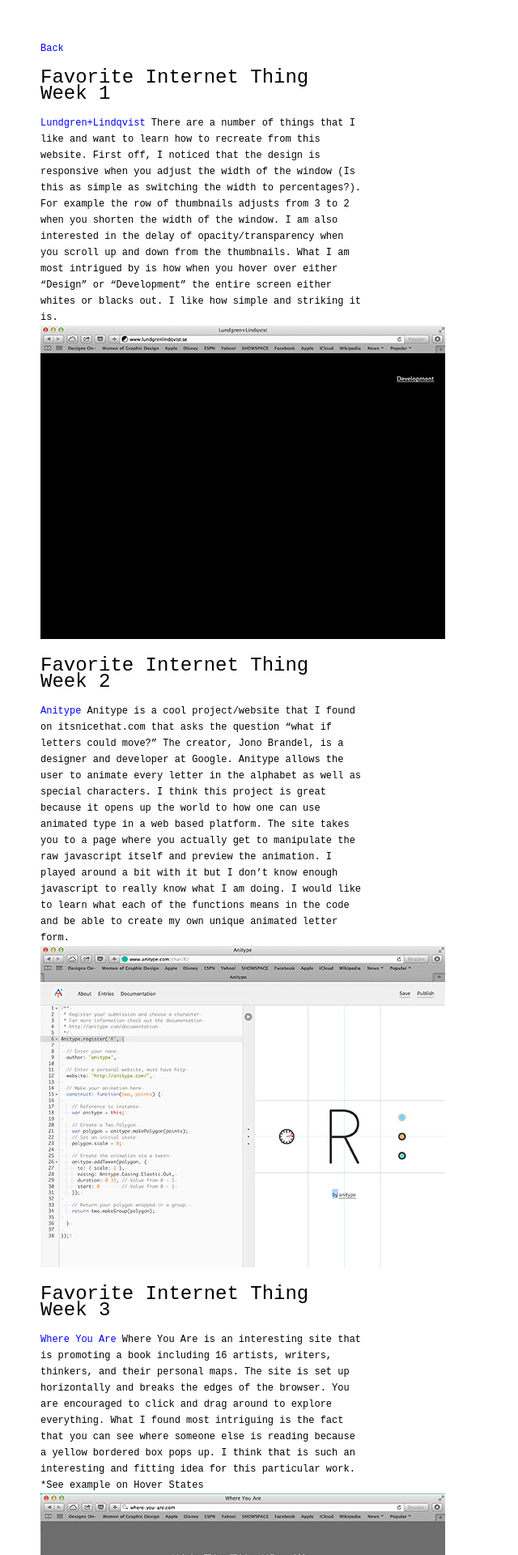
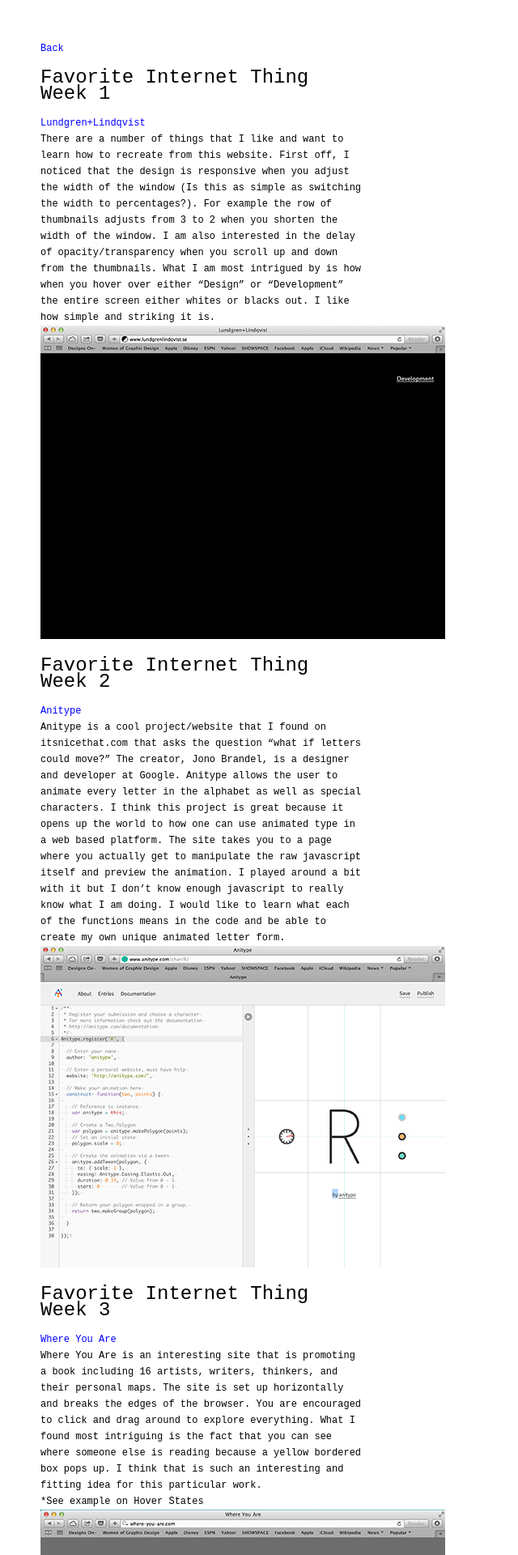
Before and after one commit to amcmicken/jekyll2, a Jekyll site: the page built from _posts/2014-01-01-favorite-internet-things.md, in a window 1280 px wide. Shown: the top 1920 px of the page at 81% size, without its empty margins (0-640 px from the left). Built offline with Jekyll 4.4.1, drawn with Linux system fonts in a browser that asks for light colours.

Commit message:
update <br>

```diff
--- a/_posts/2014-01-01-favorite-internet-things.md
+++ b/_posts/2014-01-01-favorite-internet-things.md
@@ -9,56 +9,56 @@
 
 # Favorite Internet Thing Week 1
 
-[Lundgren+Lindqvist](http://www.lundgrenlindqvist.se)
+[Lundgren+Lindqvist](http://www.lundgrenlindqvist.se)<br>
 There are a number of things that I like and want to learn how to recreate from this website. First off, I noticed that the design is responsive when you adjust the width of the window (Is this as simple as switching the width to percentages?). For example the row of thumbnails adjusts from 3 to 2 when you shorten the width of the window. I am also interested in the delay of opacity/transparency when you scroll up and down from the thumbnails. What I am most intrigued by is how when you hover over either "Design" or "Development" the entire screen either whites or blacks out. I like how simple and striking it is.
 ![Image]({{ site.baseurl }}/assets/imgs/1.1.jpg)
 
 # Favorite Internet Thing Week 2
 
-[Anitype](http://www.anitype.com)
+[Anitype](http://www.anitype.com)<br>
 Anitype is a cool project/website that I found on itsnicethat.com that asks the question "what if letters could move?" The creator, Jono Brandel, is a designer and developer at Google. Anitype allows the user to animate every letter in the alphabet as well as special characters. I think this project is great because it opens up the world to how one can use animated type in a web based platform. The site takes you to a page where you actually get to manipulate the raw javascript itself and preview the animation. I played around a bit with it but I don't know enough javascript to really know what I am doing. I would like to learn what each of the functions means in the code and be able to create my own unique animated letter form.
 ![Image]({{ site.baseurl }}/assets/imgs/2.jpg)
 
 # Favorite Internet Thing Week 3
 
-[Where You Are](http://where-you-are.com)
+[Where You Are](http://where-you-are.com)<br>
 Where You Are is an interesting site that is promoting a book including 16 artists, writers, thinkers, and their personal maps. The site is set up horizontally and breaks the edges of the browser. You are encouraged to click and drag around to explore everything. What I found most intriguing is the fact that you can see where someone else is reading because a yellow bordered box pops up. I think that is such an interesting and fitting idea for this particular work. <br>
 *See example on Hover States
 ![Image]({{ site.baseurl }}/assets/imgs/3.jpg)
 
 # Favorite Internet Thing Week 4
 
-[Il-Ho Jung](http://www.il-ho.com)
+[Il-Ho Jung](http://www.il-ho.com)<br>
 Il-Ho Jung has a lot of interesting transitions and animations that he uses and I think are very effective. When moving from page to page he has a nice shutter (or close blind) effect. He uses the mark of the diamond repeatedly on his website. For example the navigation at the bottom of the screen as well as in the middle of the screen when moving from project to project. Also, when you hover over that middle diamond a large diamond appears and inside of it is a closeup preview of the project to come. I think because his images are full bleed he is able to play around with and have more fun with details like transitions and navigation while still allowing the site to not look cluttered or overdone.!
 ![Image]({{ site.baseurl }}/assets/imgs/4.jpg)
 
 # Favorite Internet Thing Week 5
 
-[One Iota](http://oneiota.com)
+[One Iota](http://oneiota.com)<br>
 One Iota is a coffee brewing company. I chose this website because of the intro page. I loved the wave it was interactive where the viewer had to put the letters in the right spot. I would love to learn how that little piece was coded. I am sure it is much more complicated than how it looks on the surface.
 ![Image]({{ site.baseurl }}/assets/imgs/5.jpg)
 
 # Favorite Internet Thing Week 6
 
-[Nous Vous](http://nousvous.eu)
+[Nous Vous](http://nousvous.eu)<br>
 Nous Vous just released their delightfully new website that allows you to navigate it through your arrow keys. Immediately once loading the website, a subtle notification pops up in the center of the screen and lets you know that you can use your keys. As you start to push different arrows you get to navigate the site and a nice, refreshing manner that is similar to instagram where you could easily get lost in the work. I not also like it on a UX/UI level but also just on a purely visual way as well. While the current project is in the center of the screen, you see just a sliver of the other projects at the edges of the website.
 ![Image]({{ site.baseurl }}/assets/imgs/6.jpg)
 
 # Favorite Internet Thing Week 7
 
-[Geoffrey Lillemon](http://www.geoffreylillemon.com)
+[Geoffrey Lillemon](http://www.geoffreylillemon.com)<br>
 Geoffrey Lillemon is known as a crazy, creative, and highly creepy designer so it is no surprise that is website is just that. I would say that is is hard to navigate but I am saying that as a positive trait. It is synonymous to the style of his design/artwork. You navigate through his videos are buy hitting the spacebar for a certain period of time. The longer you hold the space bar down, the faster the videos are shuffled through.
 ![Image]({{ site.baseurl }}/assets/imgs/7.jpg)
 
 # Favorite Internet Thing Week 8
 
-[History](http://1979.la/history)
+[History](http://1979.la/history)<br>
 History is a cool way to have a fully text based website be intriguing and interesting. Often times text based website can be boring and loose a users attention, but History highlights in different colors that encourage you to hover over those parts and see an action/image. Instead of being creative with the visual aesthetic of the text itself, History decided to add media elements in the background. I found it really lovely. It really opened my eyes to the possibilities of text based web work.
 ![Image]({{ site.baseurl }}/assets/imgs/8.jpg)
 
 # Favorite Internet Thing Week 9
 
-[Samuel Rivers-Moore - Archive Website](http://www.samuelriversmoore.net)
+[Samuel Rivers-Moore - Archive Website](http://www.samuelriversmoore.net)<br>
 Samuel Rivers is a graphic designer whose website references back to the 90's. He uses default fonts, icons and colors for the index page that brings you back to the early internet days. While there are many designers these days that reference this type of default imagery, I found this one particularly successful. I think it is the level of detail that makes this one different from the others. I also visually enjoy the additional elements of youtube and contemporary transitions.
 ![Image]({{ site.baseurl }}/assets/imgs/9.png)
 
@@ -70,31 +70,31 @@
 
 # Favorite Internet Thing Week 11
 
-[Ondo](http://ondo.tv/1st/)
+[Ondo](http://ondo.tv/1st/)<br>
 Ondo is a visually pleasureful website that makes great use of scrolling. What I love most about the scrolling is that it seems to be speed/touch sensitive. So basically the faster you scroll the faster it scrolls. It seems like they are using a lot of javascript. I also enjoyed how the scrolling was connected to the globe in the center of the page as well.
 ![Image]({{ site.baseurl }}/assets/imgs/11.jpg)
 
 # Favorite Internet Thing Week 12
 
-[Localhost.us](http://localhost.us)
+[Localhost.us](http://localhost.us)<br>
 As the website says, localhost.us is a conversation on the intersection of culture and technology. I think the UX/UI is perfect for their concept. It really explores the intersection between these 2 things. I element I like specifically is the cropping of type/image as you scroll down. I think it is a really great visual and experience that the user gets to experience. I also really enjoy the way the color slowly changes color through a fluid gradient. Overall the website is very smooth and flows very nicely and leaves the viewer intrigued.
 ![Image]({{ site.baseurl }}/assets/imgs/12.jpg)
 
 # Favorite Internet Thing Week 13
 
-[primary suite](http://dk8.co/primary/)
+[primary suite](http://dk8.co/primary/)<br>
 Once again I am interested in how this website forces you to interact it without you doing much more than moving your mouse. It instantly allows the user to become engaged with the site. I think the physicality of the paint is nice to see in a digital form as well. I do however wish there was a more intuitive way to move from one project to the other besides hitting the back arrow. I myself would love to learn how to make things move from just moving your mouse.
 ![Image]({{ site.baseurl }}/assets/imgs/13.jpg)
 
 # Favorite Internet Thing Week 14
 
-[CBDS](http://www.carte-blanche-design-studio.com)
+[CBDS](http://www.carte-blanche-design-studio.com)<br>
 CBDS is a graphic design studio based in Hamburg. Because they focus on 'creating visual impact', their website expresses this as well. They are exploring the boundaries of the page and leave bits of other links and work on the edges of the screen. The user has the option of scrolling aimlessly around to the different sections or quickly navigate to the different sections by clicking on the links. I also enjoy how the images are layered on top of each other and when you hover over an image below it pops above to the surface of the screen. I assume this is just with a simple hover on-click.
 ![Image]({{ site.baseurl }}/assets/imgs/14.jpg)
 
 # Favorite Internet Thing Week 15
 
-[Patatap](http://www.patatap.com)
+[Patatap](http://www.patatap.com)<br>
 Patatap is a great simple website that is a collection on animations that are triggered by different keyboard strokes. It is so addicting while having such a simple interface. The back end must not be too complicated either because every sound and animation is pre-programmed to a certain letter on the keyboard. While being simple their is enough variation to keep the users interest. It is such a clever and fun website!
 ![Image]({{ site.baseurl }}/assets/imgs/15.jpg)
 
```
